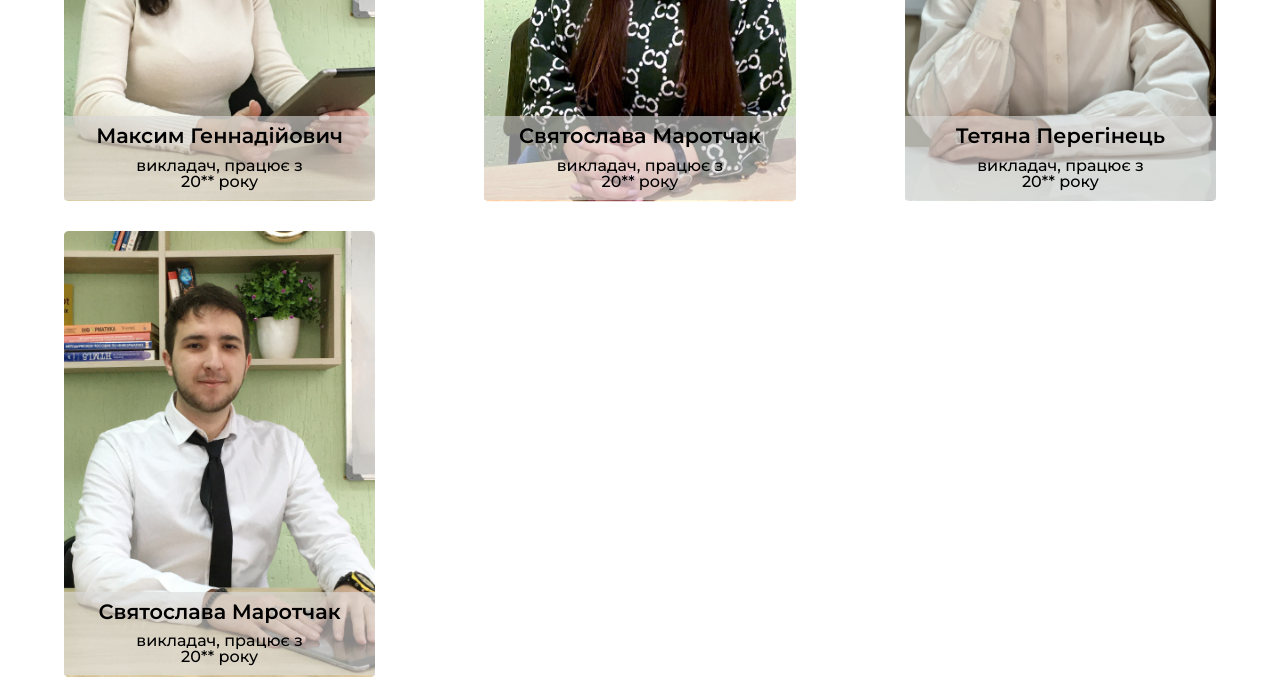
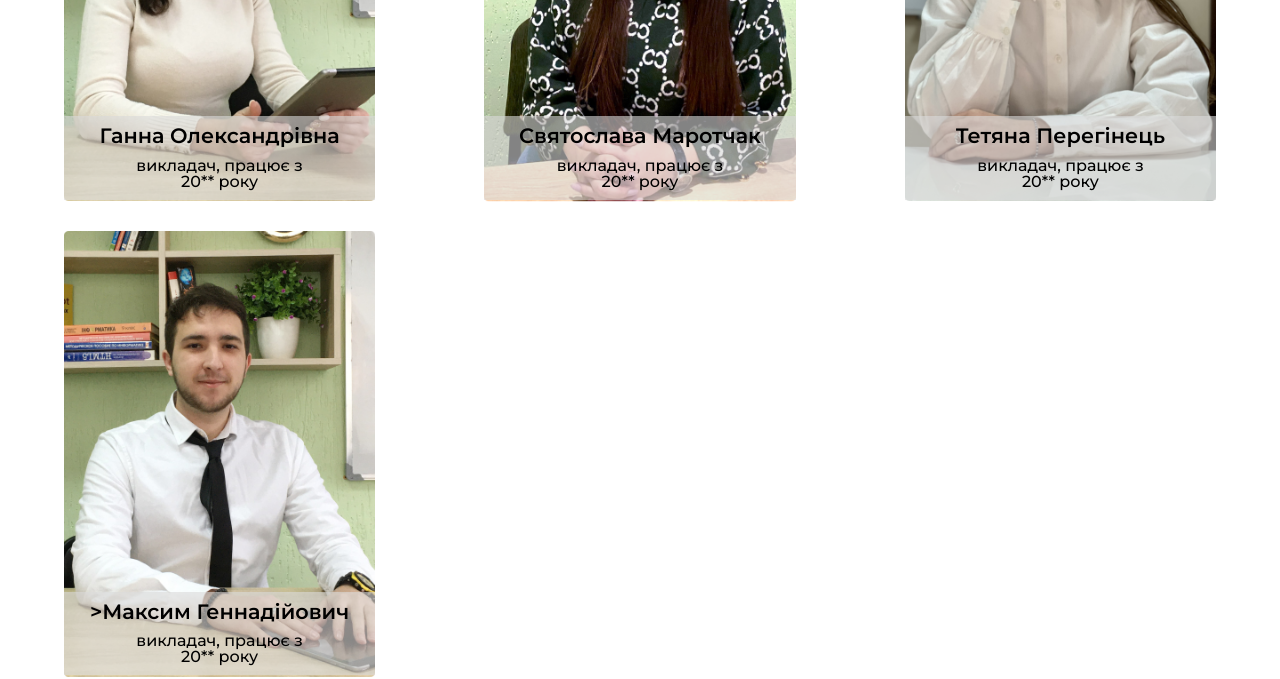
Before and after one commit to Karasovuch/for----, a plain HTML site: page our_team.html in a window 1280 px wide. Shown: the part 2140-2819 px from the top of the page. Drawn offline with Linux system fonts and the light colour scheme.

Commit message:
Update our_team.html

```diff
--- a/our_team.html
+++ b/our_team.html
@@ -125,7 +125,7 @@
                         <div class="team_block_div team_block_div5">
                             <img src="img/photo_2 25.png">
                             <div class="about_teacher_block">
-                                <p class="teacher_name">Максим Геннадійович</p>
+                                <p class="teacher_name">Ганна Олександрівна</p>
                                 <p class="about_teacher">викладач, працює з <br> 20** року</p>
                             </div>
                         </div>
@@ -155,7 +155,7 @@
                         <div class="team_block_div team_block_div10">
                             <img src="img/photo_4 1.png">
                             <div class="about_teacher_block">
-                                <p class="teacher_name">Святослава Маротчак</p>
+                                <p class="teacher_name">>Максим Геннадійович</p>
                                 <p class="about_teacher">викладач, працює з <br> 20** року</p>
                             </div>
                         </div>
```
